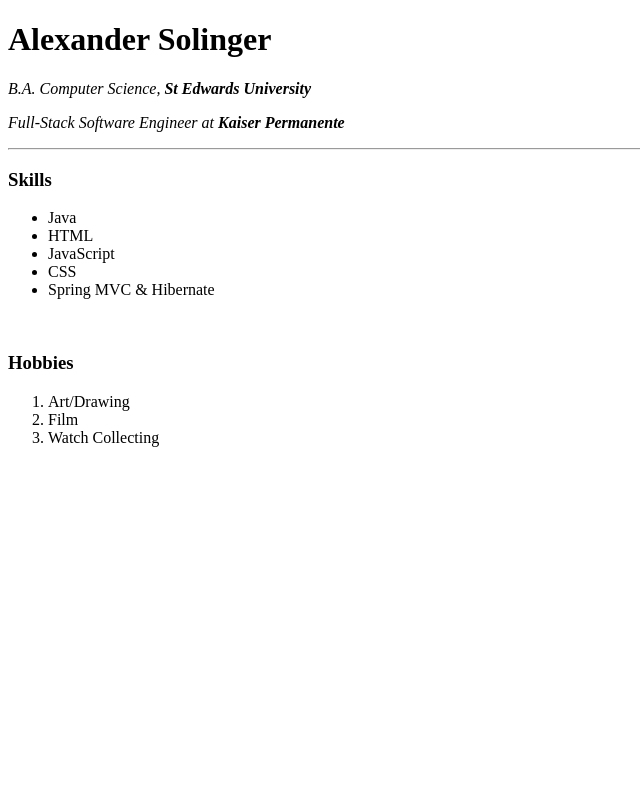
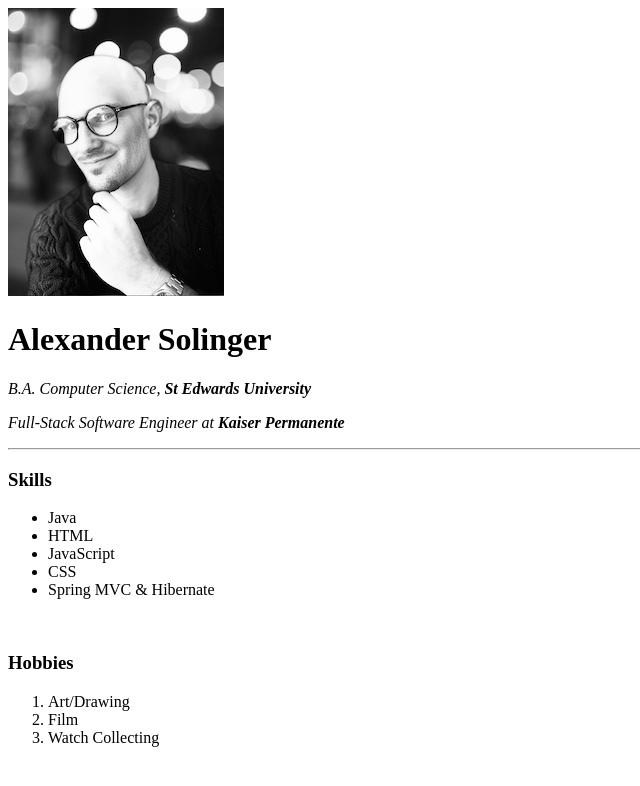
Before and after one commit to goodfishfrancis/personal_site, a plain HTML site: page index.html in a window 1280 px wide. Shown: the whole page, without its empty margins (0-640 px from the left). Drawn offline with Linux system fonts and the light colour scheme.

Commit message:
added profile pic to page

```diff
--- a/index.html
+++ b/index.html
@@ -8,6 +8,7 @@
     <title>Alexander Solinger</title>
 </head>
 <body>
+    <img src="images/IMG_5701 2.jpg" alt="Alexander Solinger">
     <h1>Alexander Solinger</h1>
     <p><em>B.A. Computer Science, <strong>St Edwards University</strong></em></p>
     <p><em>Full-Stack Software Engineer at <strong>Kaiser Permanente</strong></em></p>
```
Also changed, not shown: images/IMG_5701 2.jpg (added).
